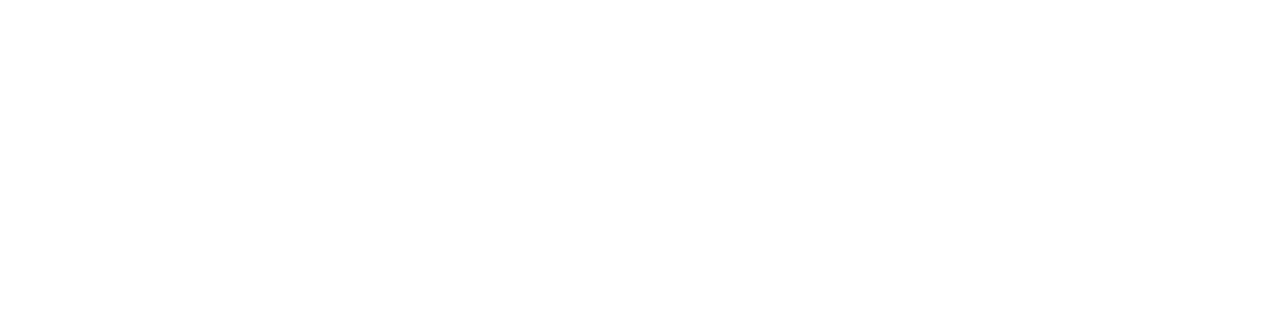
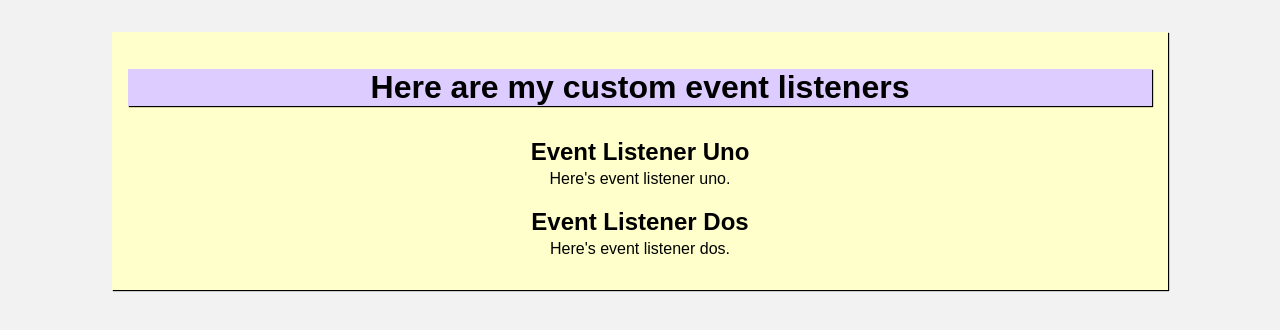
Before and after one commit to adibella/hw_listeners_dibella_andy, a plain HTML site: page index.html in a window 1280 px wide. Drawn offline with Linux system fonts and the light colour scheme.

Commit message:
add initial html and css

```diff
--- a/css/main.css
+++ b/css/main.css
@@ -0,0 +1,24 @@
+body {
+    background-color: #f2f2f2;
+}
+
+#container {
+    background-color: #ffffcc;
+    margin: auto;
+    margin-top: 2em;
+    width: 80%;
+    max-width: 1300px;
+    padding: 1em;
+    box-shadow: 1px 1px 1px #000000;
+    text-align: center;
+}
+
+h1 {
+    margin-bottom: 1em;
+    background-color: #ddccff;
+	box-shadow: 1px 1px 1px #000000;
+}
+
+h2 {
+    margin-bottom: -0.5em;
+}
--- a/index.html
+++ b/index.html
@@ -2,16 +2,22 @@
 <html lang="en">
 <head>
     <meta charset="utf-8">
-    <title></title>
+    <title>Custom</title>
     <meta name="description" content="">
 
     <link rel="stylesheet" href="css/vendor/normalize.min.css">
     <link rel="stylesheet" href="css/main.css">
 </head>
 <body>
+    <div id="container">
+        <h1>Here are my custom event listeners</h1>
 
+            <h2>Event Listener Uno</h2>
+                <p>Here's event listener uno.</p>
 
-
+            <h2>Event Listener Dos</h2>
+                <p>Here's event listener dos.</p>
+    </div>
     <script src="js/main.js"></script>
 </body>
 </html>
```
